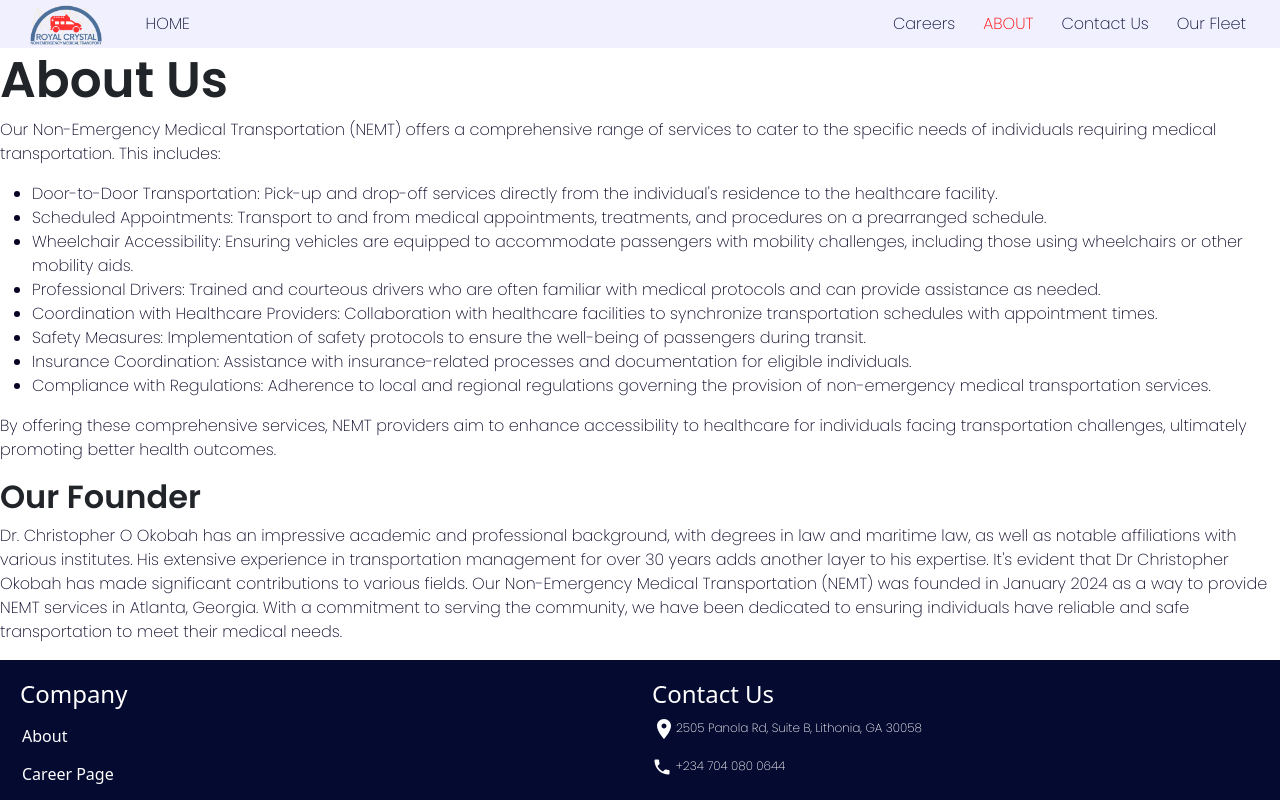
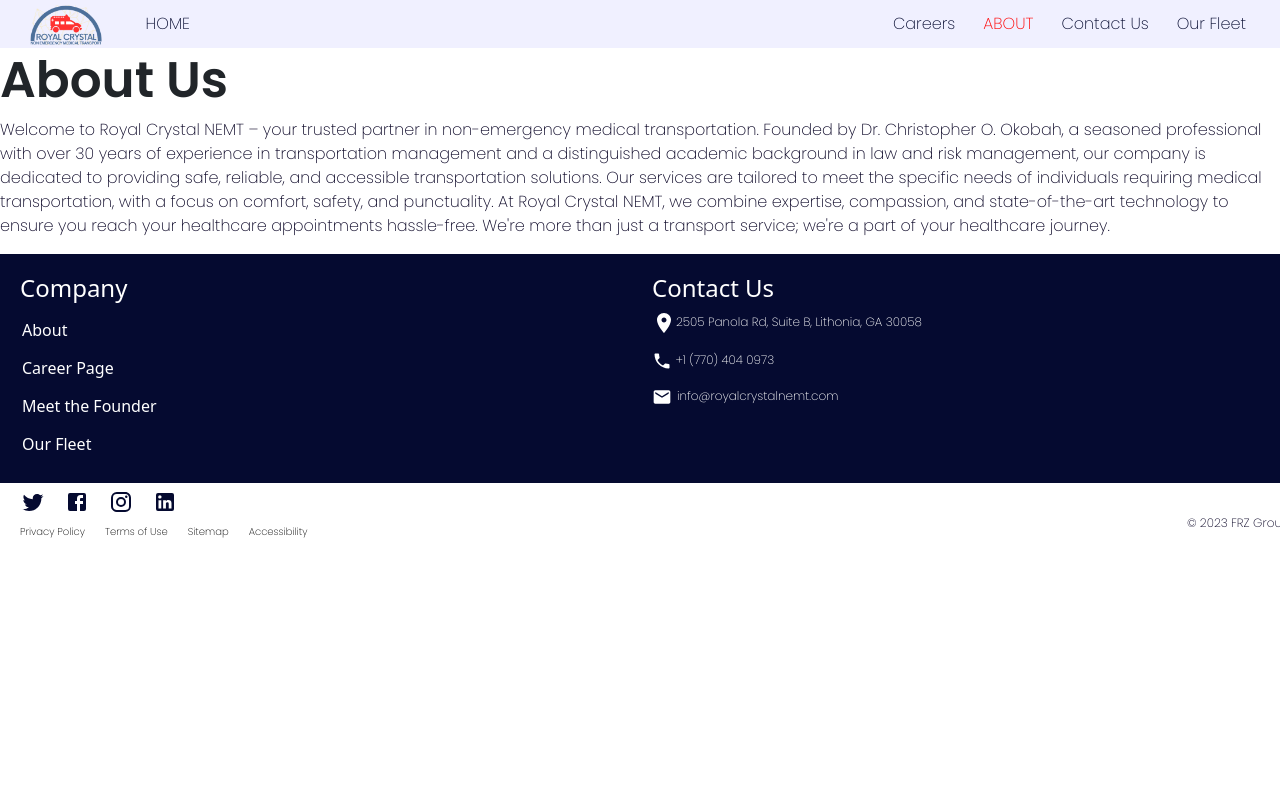
Before and after one commit to Fritzgerrad/RoyalCrystal, a React (Create React App) app: page /about in a window 1280 px wide. Shown: the top 800 px of the page. Built offline with nearby package versions, Linux system fonts and the light colour scheme.

Commit message:
Changed the number, added links for job application, populated the founder pages, changed the about us and fixed founders link in the footer

```diff
--- a/src/MyRoutes.js
+++ b/src/MyRoutes.js
@@ -9,6 +9,7 @@
 import Services from "./components/Services";
 import Career from "./components/Careers";
 import OurFleet from "./components/OurFleet";
+import Founders from "./components/Founders";
 export default function MyRoutes() {
     return (
         <div>
@@ -43,12 +44,16 @@
             element={<Career />}
             />
             <Route
-            path="services"
+            path="/services"
             element={<Services />}
             />
             <Route
-            path='ourFleet'
+            path='/ourFleet'
             element={<OurFleet />}
+            />
+            <Route
+            path='founders'
+            element={<Founders />}
             />
           </Routes>
         </Router>
--- a/src/components/About/AboutUs.js
+++ b/src/components/About/AboutUs.js
@@ -6,28 +6,7 @@
       <section id="about-nemt">
         <h2 style={{fontSize:"50px", fontWeight:'bold',marginTop:"10px"}}>About Us</h2>
         <p>
-          Our Non-Emergency Medical Transportation (NEMT) offers a comprehensive range of services to cater to the specific needs of individuals requiring medical transportation. This includes:
-        </p>
-        <ul>
-          <li>Door-to-Door Transportation: Pick-up and drop-off services directly from the individual's residence to the healthcare facility.</li>
-          <li>Scheduled Appointments: Transport to and from medical appointments, treatments, and procedures on a prearranged schedule.</li>
-          <li>Wheelchair Accessibility: Ensuring vehicles are equipped to accommodate passengers with mobility challenges, including those using wheelchairs or other mobility aids.</li>
-          <li>Professional Drivers: Trained and courteous drivers who are often familiar with medical protocols and can provide assistance as needed.</li>
-          <li>Coordination with Healthcare Providers: Collaboration with healthcare facilities to synchronize transportation schedules with appointment times.</li>
-          <li>Safety Measures: Implementation of safety protocols to ensure the well-being of passengers during transit.</li>
-          <li>Insurance Coordination: Assistance with insurance-related processes and documentation for eligible individuals.</li>
-          <li>Compliance with Regulations: Adherence to local and regional regulations governing the provision of non-emergency medical transportation services.</li>
-        </ul>
-        <p>
-          By offering these comprehensive services, NEMT providers aim to enhance accessibility to healthcare for individuals facing transportation challenges, ultimately promoting better health outcomes.
-        </p>
-      </section>
-
-      <section id="founder-details">
-      <h2 style={{fontWeight:'bold'}}>Our Founder</h2>
-        <p>
-        Dr. Christopher O Okobah has an impressive academic and professional background, with degrees in law and maritime law, as well as notable affiliations with various institutes. His extensive experience in transportation management for over 30 years adds another layer to his expertise. It's evident that Dr Christopher Okobah  has made significant contributions to various fields.
-          Our Non-Emergency Medical Transportation (NEMT) was founded in January 2024 as a way to provide NEMT services in Atlanta, Georgia. With a commitment to serving the community, we have been dedicated to ensuring individuals have reliable and safe transportation to meet their medical needs.
+        Welcome to Royal Crystal NEMT – your trusted partner in non-emergency medical transportation. Founded by Dr. Christopher O. Okobah, a seasoned professional with over 30 years of experience in transportation management and a distinguished academic background in law and risk management, our company is dedicated to providing safe, reliable, and accessible transportation solutions. Our services are tailored to meet the specific needs of individuals requiring medical transportation, with a focus on comfort, safety, and punctuality. At Royal Crystal NEMT, we combine expertise, compassion, and state-of-the-art technology to ensure you reach your healthcare appointments hassle-free. We're more than just a transport service; we're a part of your healthcare journey.
         </p>
       </section>
     </div>
--- a/src/components/Careers/CareerCard.js
+++ b/src/components/Careers/CareerCard.js
@@ -1,6 +1,7 @@
 import React from 'react'
 import { Card,Image,Button } from 'react-bootstrap'
 export default function CareerCard(props) {
+
   return (
     <div>
         <Card border="info" style={{ width: '20rem',height:'25rem' }}>
@@ -10,7 +11,7 @@
                 <Card.Text>
                     {props.roleDesc}
                 </Card.Text>
-                <Button style={{marginTop:'auto'}}>Apply</Button>
+                <a href={props.applicationLink} target='_blank' rel="noreferrer" ><Button style={{marginTop:'auto'}}>Apply</Button></a>
             </Card.Body>
         </Card>
     </div>
--- a/src/components/Careers/CareerPage.js
+++ b/src/components/Careers/CareerPage.js
@@ -19,6 +19,7 @@
           roleName="Drivers"
           roleDesc="We are looking for dedicated individuals to join our team as drivers. If you enjoy helping others and ensuring safe transportation to medical appointments, we want to hear from you."
           image={driver}
+          applicationLink = "http://bit.ly/VehicleDriverApplication"
           />
         </Col>
 
@@ -27,6 +28,7 @@
           roleName='Customer Service Representatives'
           roleDesc="Join our customer service team to assist clients with their transportation needs. If you have excellent communication skills and a passion for providing exceptional service, we invite you to apply."
           image={customerService}
+          applicationLink = "https://bit.ly/CustomerRepApplication"
           />
         </Col>
 
@@ -35,6 +37,7 @@
           roleName='Caretaker Positions'
           roleDesc="Caretakers play a crucial role in ensuring the well-being of our passengers. If you have experience in caregiving and a compassionate attitude, consider joining us as a caretaker."
           image={carertaker}
+          applicationLink = "https://bit.ly/CaretakerApplication"
           />
         </Col>
       </Row>
--- a/src/components/Footer.js
+++ b/src/components/Footer.js
@@ -1,7 +1,7 @@
 import React from 'react';
 import { Row,Col } from 'react-bootstrap';
 import './style.css';
-import {Instagram,Twitter,Facebook,LinkedIn,LocationOn,Phone} from '@mui/icons-material';
+import {Instagram,Twitter,Facebook,LinkedIn,LocationOn,Phone,Mail} from '@mui/icons-material';
 import { Link } from 'react-router-dom';
 //import { GooglePlay,Apple } from 'react-bootstrap-icons';
 
@@ -20,8 +20,8 @@
                             Career Page
                         </Link>
                     <div className='footer-link'>
-                        <Link to={'/newCustomer'} className='btn'>
-                            Meet the Founders
+                        <Link to={'/founders'} className='btn'>
+                            Meet the Founder
                         </Link>
                     </div>
                     <div className='footer-link'>
@@ -39,7 +39,10 @@
                         </div>
 
                         <div className='footer-link' style={{margin:"10px 0"}}>
-                            <p style={{color:"white",fontSize:"12px"}}><Phone fontSize='small'/> +234 704 080 0644</p>
+                            <p style={{color:"white",fontSize:"12px"}}><Phone fontSize='small'/> +1 (770) 404 0973</p>
+                        </div>
+                        <div className='footer-link' style={{margin:"10px 0"}}>
+                            <p style={{color:"white",fontSize:"12px"}}><Mail fontSize='small' style={{marginRight:"5px"}}/>info@royalcrystalnemt.com</p>
                         </div>
 
                 </Col>
--- a/src/components/Founders.js
+++ b/src/components/Founders.js
@@ -1,9 +1,21 @@
 import React from 'react'
+import Header from './Header';
+import Footer from './Footer';
+import { Image } from 'react-bootstrap';
+import AmechiOkobah from '../Assets/images/uncleAmechi.png'
 
 export default function Founders() {
   return (
     <div>
-
+      <Header />
+      <div style={{margin:'15px'}}>
+        <h1 style={{fontWeight:'bold',margin:'10px'}}>Our Founder</h1>
+        <Image src={AmechiOkobah} />
+        <p>
+          Dr. Christopher O Okobah has an impressive academic and professional background, with degrees in law and maritime law, as well as notable affiliations with various institutes. His extensive experience in transportation management for over 30 years adds another layer to his expertise. It's evident that Dr Christopher Okobah has made significant contributions to various fields. Our Non-Emergency Medical Transportation (NEMT) was founded in January 2024 as a way to provide NEMT services in Atlanta, Georgia. With a commitment to serving the community, we have been dedicated to ensuring individuals have reliable and safe transportation to meet their medical needs.
+        </p>
+      </div>
+      <Footer />
     </div>
   )
 }
--- a/src/components/Header.js
+++ b/src/components/Header.js
@@ -9,7 +9,7 @@
     const [career, setCareer] = useState("#050a30");
     // const [login, setLogin] = useState("#050a30");
     // const [signup, setSignup] = useState("#050a30");
-    const [home,setHome] = useState("red");
+    const [home,setHome] = useState("#050a30");
     const [contact, setContact] = useState("#050a30");
     const [fleet, setFleet] = useState("#050a30");
 
@@ -56,7 +56,7 @@
         setHome('#050a30')
 
         }
-        else {
+        else if (props.page === "home"){
             // Reset the colors if none of the pages match
             setAbout("#050a30");
             setCareer("#050a30");
@@ -66,6 +66,15 @@
             setFleet("#050a30");
             setHome('red')
 
+        }
+        else{
+            setAbout("#050a30");
+            setCareer("#050a30");
+            // setLogin("#050a30");
+            // setSignup("#050a30");
+            setContact("#050a30");
+            setFleet("#050a30");
+            setHome('#050a30')
         }
     }, [props.page]);
 
--- a/src/components/Home/index.js
+++ b/src/components/Home/index.js
@@ -8,7 +8,7 @@
 export default function Home() {
   return (
     <div>
-        <Header />
+        <Header page="home"/>
         <Intro />
         <WhyUs />
         <OurServices />
```
